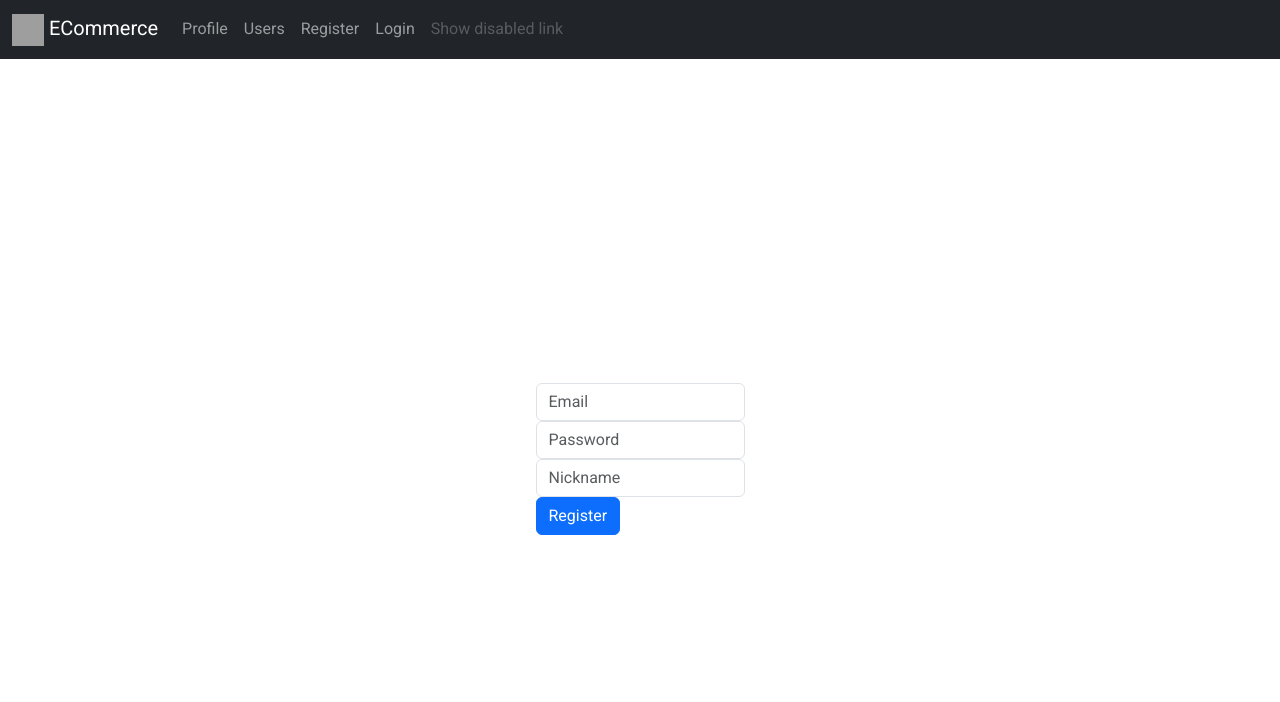
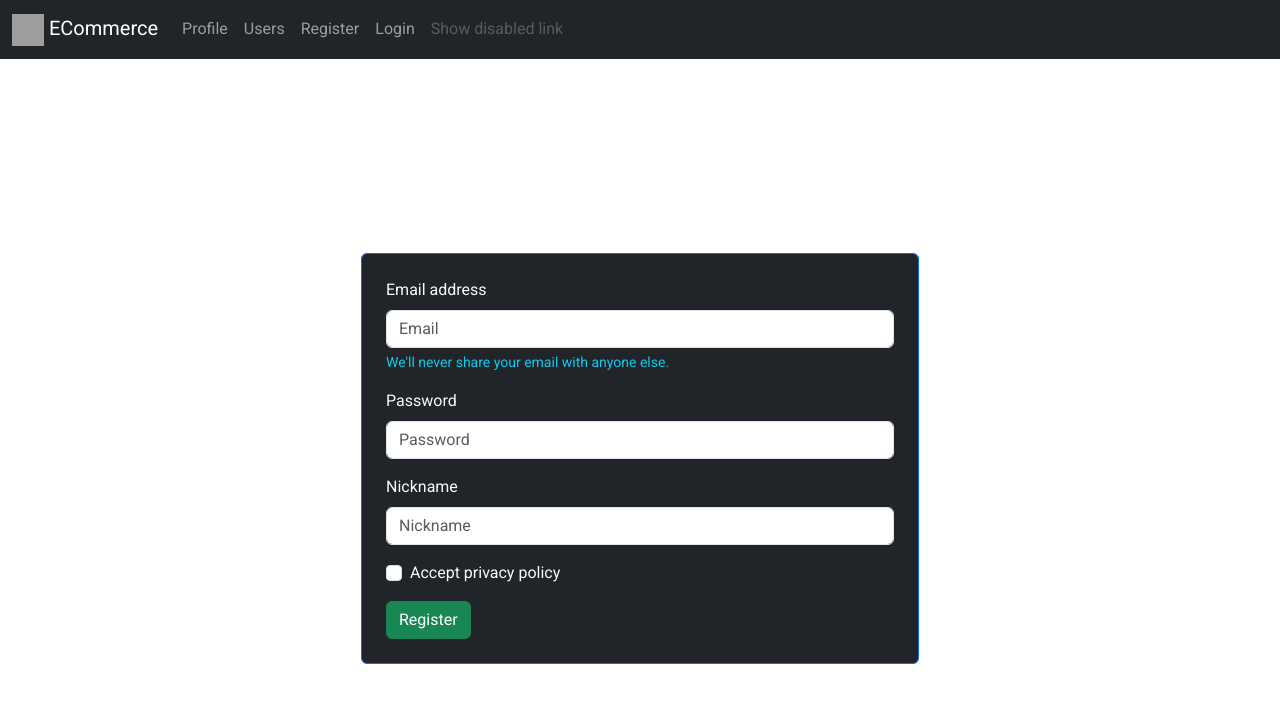
Before and after one commit to AndreEdson93L/CRIF_Project_ECommerce, an Angular app in the folder frontend/: page /register in a window 1280 px wide. Shown: the top 702 px of the page. Built offline with nearby package versions, Linux system fonts and the light colour scheme; grey boxes are pictures that could not be loaded.

Commit message:
Applied bootstrap to form registration. Tested functionality.

```diff
--- a/frontend/src/app/components/noAuth/official-registration-form/official-registration-form.component.html
+++ b/frontend/src/app/components/noAuth/official-registration-form/official-registration-form.component.html
@@ -1,8 +1,11 @@
-<div class="d-flex justify-content-center align-items-center vh-100">
+<div class="container d-flex justify-content-center align-items-center vh-100">
+  <div class="col-md-6 border p-4 bg-dark border border-primary rounded"> <!-- Adjust the number of columns based on your desired maximum width -->
     <form [formGroup]="registerForm" (ngSubmit)="register()">
-    <div class="form-group">
+      <div class="mb-3">
+        <label class="form-label text-light">Email address</label>
         <input
           formControlName="email"
+          type="email"
           class="form-control"
           [ngClass]="{
             'is-invalid':
@@ -11,12 +14,15 @@
           }"
           placeholder="Email"
         />
+        <div id="emailHelp" class="form-text text-info">We'll never share your email with anyone else.</div>
       </div>
 
+      <div class="mb-3">
+        <label class="form-label text-light">Password</label>
         <input
           formControlName="password"
+          type="password"
           class="form-control"
-      type="password"
           [ngClass]="{
             'is-invalid':
               registerForm.controls['password'].touched &&
@@ -31,11 +37,12 @@
           "
           class="invalid-feedback"
         >
-      Password must have at least one uppercase, one lowercase, one special
-      character, and be between 8-25 characters long.
+          Password must have at least one uppercase, one lowercase, one special character, and be between 8-25 characters long.
+        </div>
       </div>
 
-    <div class="form-group">
+      <div class="mb-3">
+        <label class="form-label text-light">Nickname</label>
         <input
           formControlName="nickname"
           class="form-control"
@@ -48,6 +55,12 @@
         />
       </div>
 
-    <button type="submit" class="btn btn-primary">Register</button>
+      <div class="mb-3 form-check">
+        <input type="checkbox" class="form-check-input" id="exampleCheck1">
+        <label class="form-check-label text-light" for="exampleCheck">Accept privacy policy</label>
+      </div>
+
+      <button type="submit" class="btn btn-success">Register</button>
     </form>
   </div>
+</div>
```
Lines whose indentation alone changed are shown as unchanged.
